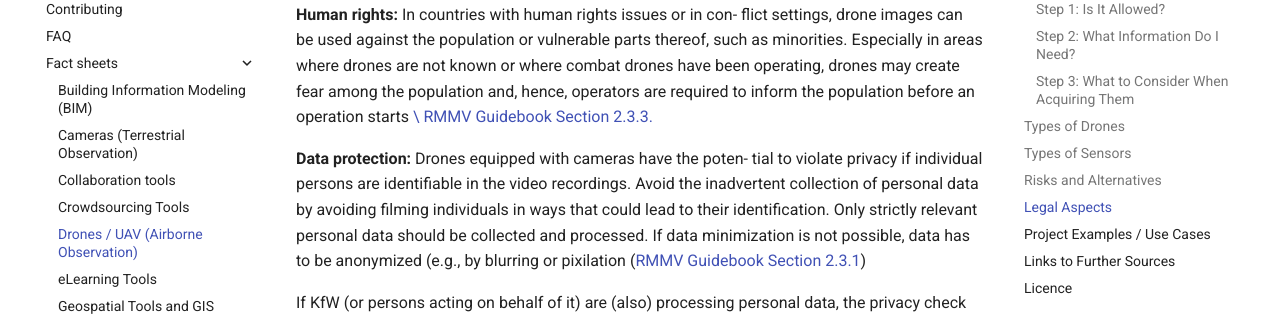
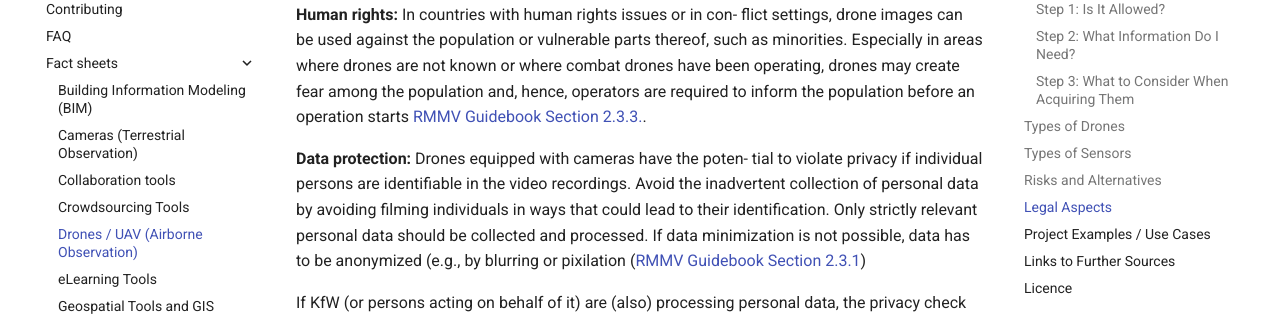
Before and after one commit to openkfw/d4dtools, an MkDocs documentation site: the page built from docs/drones.md, in a window 1280 px wide and 900 px high, scrolled down 2926 px. Shown: the part 153-469 px from the top of the window. Built offline with MkDocs 1.6.1 and Material for MkDocs 9.7.7, drawn with Linux system fonts in a browser that asks for light colours; comment, search, counter and statistics services are not loaded; some of the changed lines change nothing that is shown.

Commit message:
Enforcement of mkdocs on PR

```diff
--- a/docs/drones.md
+++ b/docs/drones.md
@@ -143,8 +143,8 @@
   vulnerable parts thereof, such as minorities. Especially in areas
   where drones are not known or where combat drones have been operating,
   drones may create fear among the population and, hence, operators are
-  required to inform the population before an operation starts [\  RMMV
-  Guidebook Section 2.3.3.](#_bookmark49)
+  required to inform the population before an operation starts [RMMV
+  Guidebook Section 2.3.3.](https://www.kfw-entwicklungsbank.de/Service/Publications-Videos/Publications-by-topic/Digitalisation/RMMV-Guidebook/).
 
   **Data protection:** Drones equipped with cameras have the poten- tial
   to violate privacy if individual persons are identifiable in the video
--- a/mkdocs.yml
+++ b/mkdocs.yml
@@ -41,5 +41,5 @@
   - attr_list
   - md_in_html
   - pymdownx.emoji:
-      emoji_index: !!python/name:materialx.emoji.twemoji
-      emoji_generator: !!python/name:materialx.emoji.to_svg
+      emoji_index: !!python/name:material.extensions.emoji.twemoji
+      emoji_generator: !!python/name:material.extensions.emoji.to_svg
```
Also changed, not shown: 1 other file.
